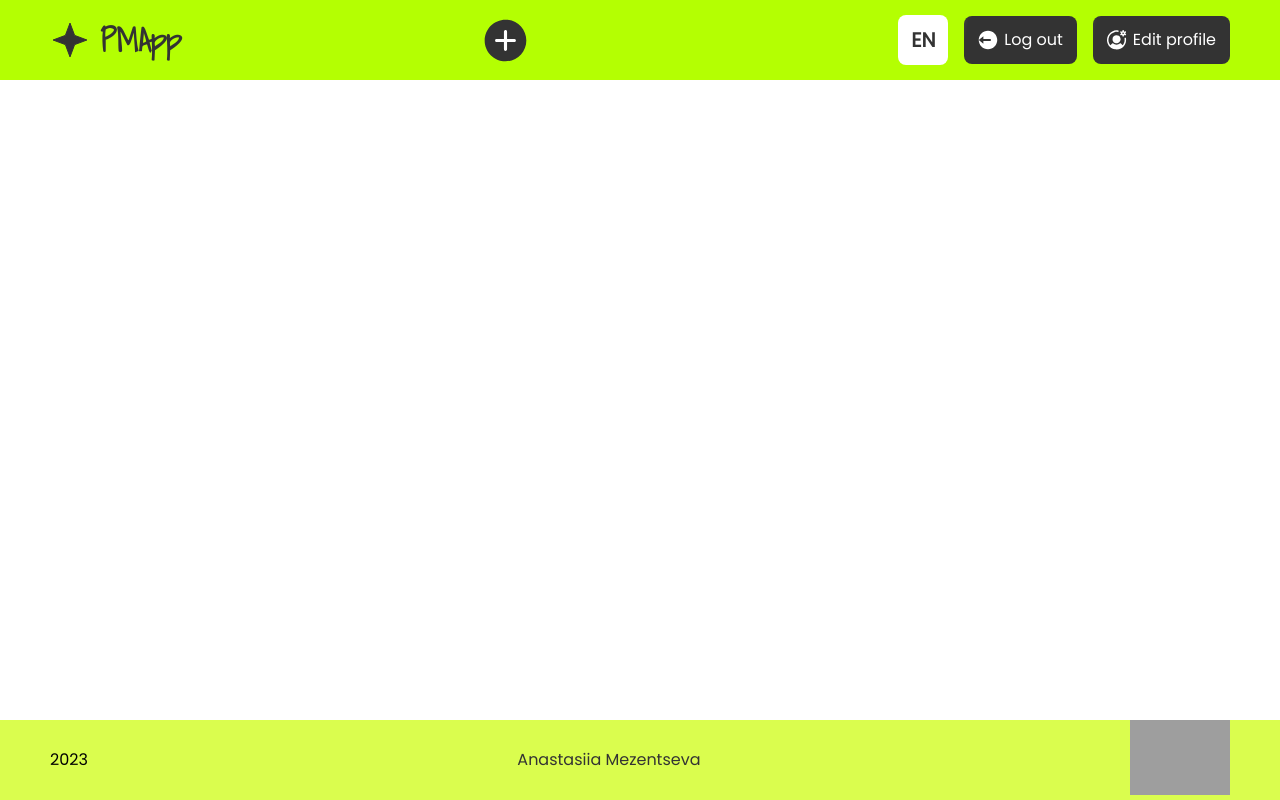
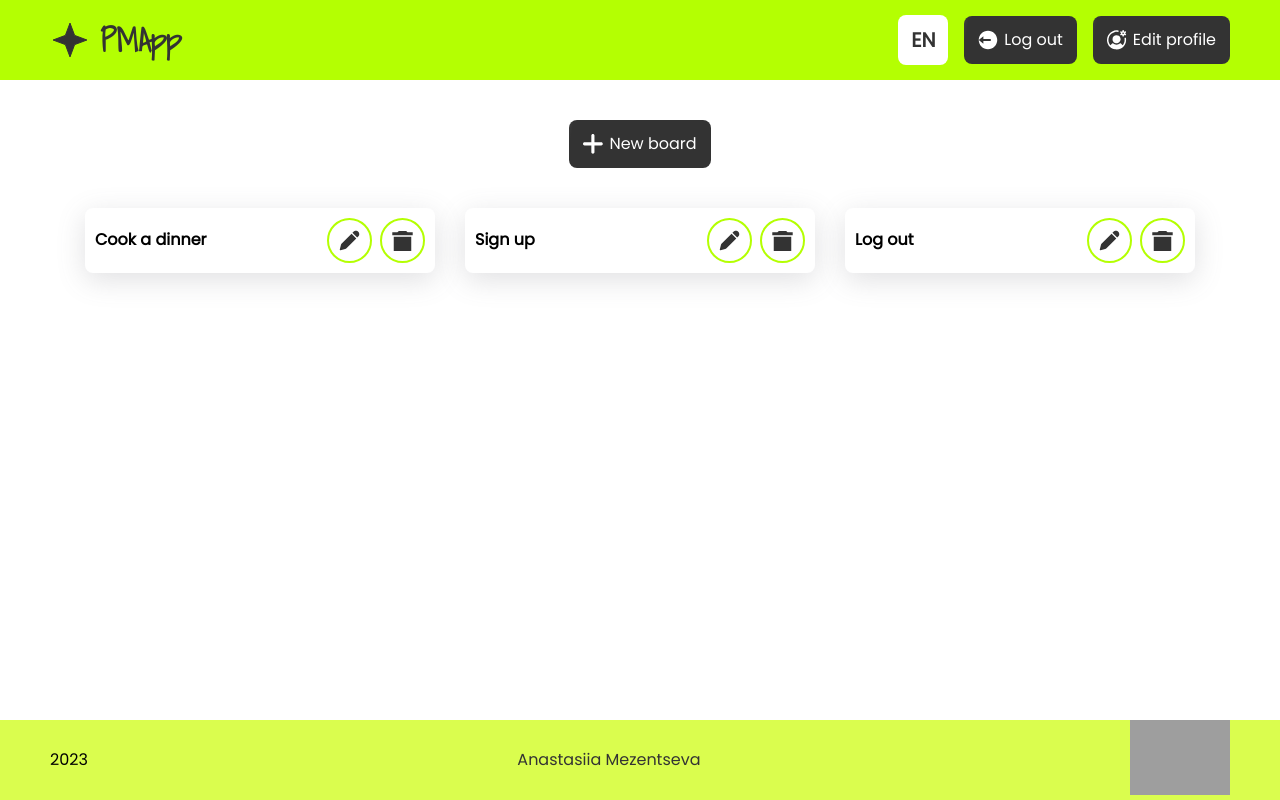
Before and after one commit to nst-mznts/Project_Management_System, a React app in the folder project_management_system/: page /main-route in a window 1280 px wide. Built offline with nearby package versions, Linux system fonts and the light colour scheme; grey boxes are pictures that could not be loaded.

Commit message:
feat: add functions of adding and deleting boards

```diff
--- a/project_management_system/src/Main/Main.js
+++ b/project_management_system/src/Main/Main.js
@@ -21,7 +21,7 @@ export default function Main() {
                             <li>Team Collaboration</li>
                             <li>Adaptive layout</li>
                         </ul>
-                        <button className='app_button colored-button'>Get started</button>
+                        <button className='app_button colored-button'><a href='/login'>Get started</a></button>
 
                     </div>
                     <img src={main_img} className='main_content_image' alt='people' />
--- a/project_management_system/src/MainRoute/MainRoute.css
+++ b/project_management_system/src/MainRoute/MainRoute.css
@@ -0,0 +1,24 @@
+.main-route-content {
+    padding: 40px 0;
+    display: flex;
+    flex-direction: column;
+    align-items: center;
+}
+
+.boards-wrapper {
+    display: flex;
+    align-items: center;
+    justify-content: center;
+    gap: 30px;
+    flex-wrap: wrap;
+    padding: 40px 0;
+}
+
+.add-icon {
+    display: inline-block;
+    width: 20px;
+    height: 20px;
+    background-image: url('add_icon.svg');
+    background-repeat: no-repeat;
+    background-size: 100%;
+}
--- a/project_management_system/src/MainRoute/MainRoute.js
+++ b/project_management_system/src/MainRoute/MainRoute.js
@@ -1,18 +1,36 @@
 import './MainRoute.css';
 import NewHeader from '../NewHeader/NewHeader';
 import ProfileSidePanel from '../ProfileSidePanel/ProfileSidePanel';
-import { useRef } from 'react';
+import TasksList from '../TasksList/TasksList';
+import tasks from '../data/tasksList';
+import { nanoid } from 'nanoid';
+import { useRef, useState } from 'react';
 
 export default function MainRoute() {
+    const [board, setBoard] = useState(tasks);
     const profileSidenav = useRef();
 
     const closeSidenav = (e) => {
         e.preventDefault();
         profileSidenav.current.style.width = "0";
     }
+
     const openSidenav = (e) => {
         e.preventDefault();
         profileSidenav.current.style.width = "260px";
+    }
+
+    const BoardCreationHandler = () => {
+        const newTask = {"id": nanoid(), "title": "New board"};
+        const newBoard = [...board, newTask];
+        setBoard(newBoard);
+        console.log(board);
+    }
+
+    const deleteBoardHandler = (id) => {
+        const newBoard = board.filter((task) => task.id !== id);
+        setBoard(newBoard);
+        console.log(board);
     }
 
     return (
@@ -20,6 +38,13 @@ export default function MainRoute() {
         <NewHeader openSidenav={openSidenav} />
         <main className='main-route-page'>
             <div className='wrapper'>
+                <section className='main-route-content'>
+                    <button className='app_button dark-button' onClick={BoardCreationHandler}>
+                        <span className='add-icon'></span>
+                        New board
+                    </button>
+                    <div className='boards-wrapper'><TasksList data={board} handleDeleteNote={deleteBoardHandler} /></div>
+                </section>
                 <ProfileSidePanel closeSidenav={closeSidenav} profileSidenav={profileSidenav} />
             </div>
         </main>
--- a/project_management_system/src/NewHeader/NewHeader.css
+++ b/project_management_system/src/NewHeader/NewHeader.css
@@ -1,18 +1,3 @@
-.header_button_icon {
-    width: 45px;
-    height: 45px;
-    cursor: pointer;
-}
-
-.add-icon {
-    display: inline-block;
-    width: 100%;
-    height: 100%;
-    background-image: url('add_icon.svg');
-    background-repeat: no-repeat;
-    background-size: 100%;
-}
-
 .user-icon {
     display: inline-block;
     width: 20px;
--- a/project_management_system/src/NewHeader/NewHeader.js
+++ b/project_management_system/src/NewHeader/NewHeader.js
@@ -18,9 +18,6 @@
             <div className='wrapper'>
                 <nav className='header-navigation'>
                     <Logo />
-                    <div className='header_button_icon'>
-                        <span className='add-icon'></span>
-                    </div>
                     <div className='header_button-wrapper'>
                         <Dropdown clickHandler={clickHandler} lang={lang} />
                         <Button classes={buttons.logout.classes} title={buttons.logout.title} span={buttons.logout.span} link={buttons.logout.link} to={buttons.logout.to} />
--- a/project_management_system/src/ProfileSidePanel/ProfileSidePanel.css
+++ b/project_management_system/src/ProfileSidePanel/ProfileSidePanel.css
@@ -2,13 +2,13 @@
     height: 100%;
     width: 0;
     position: fixed;
-    z-index: 1;
+    z-index: 5;
     top: 80px;
     right: 0;
     background-color: #333333;
     overflow-x: hidden;
     padding-top: 20px;
-    transition: 0.5s;
+    transition: all 0.5s ease;
 }
 
 .sidenav-text {
--- /dev/null
+++ b/project_management_system/src/TaskPreview/TaskPreview.css
@@ -0,0 +1,67 @@
+.tasks-list-wrapper {
+    width: 350px;
+    display: flex;
+    align-items: center;
+    justify-content: space-between;
+    box-shadow: rgba(100, 100, 111, 0.2) 0px 7px 29px 0px;
+    background-color: #FFFFFF;
+    padding: 10px;
+    border-radius: 8px;
+    cursor: pointer;
+}
+
+.buttons-list-wrapper {
+    display: flex;
+    column-gap: 8px;
+}
+
+.tasks_button {
+    position: relative;
+    border-radius: 50%;
+    padding: 10px;
+    width: 45px;
+    height: 45px;
+    border: 2px solid #B4FF02;
+    background-color: #FFFFFF;
+    cursor: pointer;
+}
+
+.tasks_button:after{
+    position: absolute;
+    content: "";
+    top: 0;
+    left: 0;
+    width: 100%;
+    height: 100%;
+    opacity: 0;
+    border-radius: 50%;
+    background-image: linear-gradient(180deg, #B4FF02, #DAFD4E);
+    transition: all .5s;
+}
+
+.tasks_button:hover:after{
+    opacity: 1;
+}
+
+.tasks_button-icon {
+    z-index: 2;
+    position: relative;
+}
+
+.edit-icon {
+    display: inline-block;
+    width: 100%;
+    height: 100%;
+    background-image: url('edit-icon.svg');
+    background-repeat: no-repeat;
+    background-size: 100%;
+}
+
+.delete-icon {
+    display: inline-block;
+    width: 100%;
+    height: 100%;
+    background-image: url('dark-bin-icon.svg');
+    background-repeat: no-repeat;
+    background-size: 100%;
+}
--- /dev/null
+++ b/project_management_system/src/TaskPreview/TaskPreview.js
@@ -0,0 +1,18 @@
+import './TaskPreview.css';
+
+export default function TaskPreview(props) {
+
+    return (
+        <>
+            <section className='tasks-list-wrapper'>
+                <h4>{props.title}</h4>
+                <div className='buttons-list-wrapper'>
+                    <button className='tasks_button'><span className='tasks_button-icon edit-icon'></span></button>
+                    <button className='tasks_button'>
+                        <span className='tasks_button-icon delete-icon' onClick={() => props.handleDeleteNote(props.id)}></span>
+                    </button>
+                </div>
+            </section>
+        </>
+    )
+}
--- /dev/null
+++ b/project_management_system/src/TasksList/TasksList.js
@@ -0,0 +1,11 @@
+import './TasksList.css';
+import TaskPreview from '../TaskPreview/TaskPreview';
+
+export default function TasksList(props) {
+
+    return (
+        <>
+        {props.data.map((item, index) => <TaskPreview key={index} title={item.title} id={item.id} handleDeleteNote={props.handleDeleteNote} />)}
+        </>
+    )
+}
--- /dev/null
+++ b/project_management_system/src/data/tasksList.js
@@ -0,0 +1,16 @@
+const tasks = [
+    {
+        "id": 123,
+        "title": "Cook a dinner"
+    },
+    {
+        "id": 456,
+        "title": "Sign up"
+    },
+    {
+        "id": 789,
+        "title": "Log out"
+    }
+]
+
+export default tasks;
```
Also changed, not shown: project_management_system/src/MainRoute/add_icon.svg (added), project_management_system/src/TaskPreview/dark-bin-icon.svg (added), project_management_system/src/TaskPreview/edit-icon.svg (added), project_management_system/src/TasksList/TasksList.css (added).
